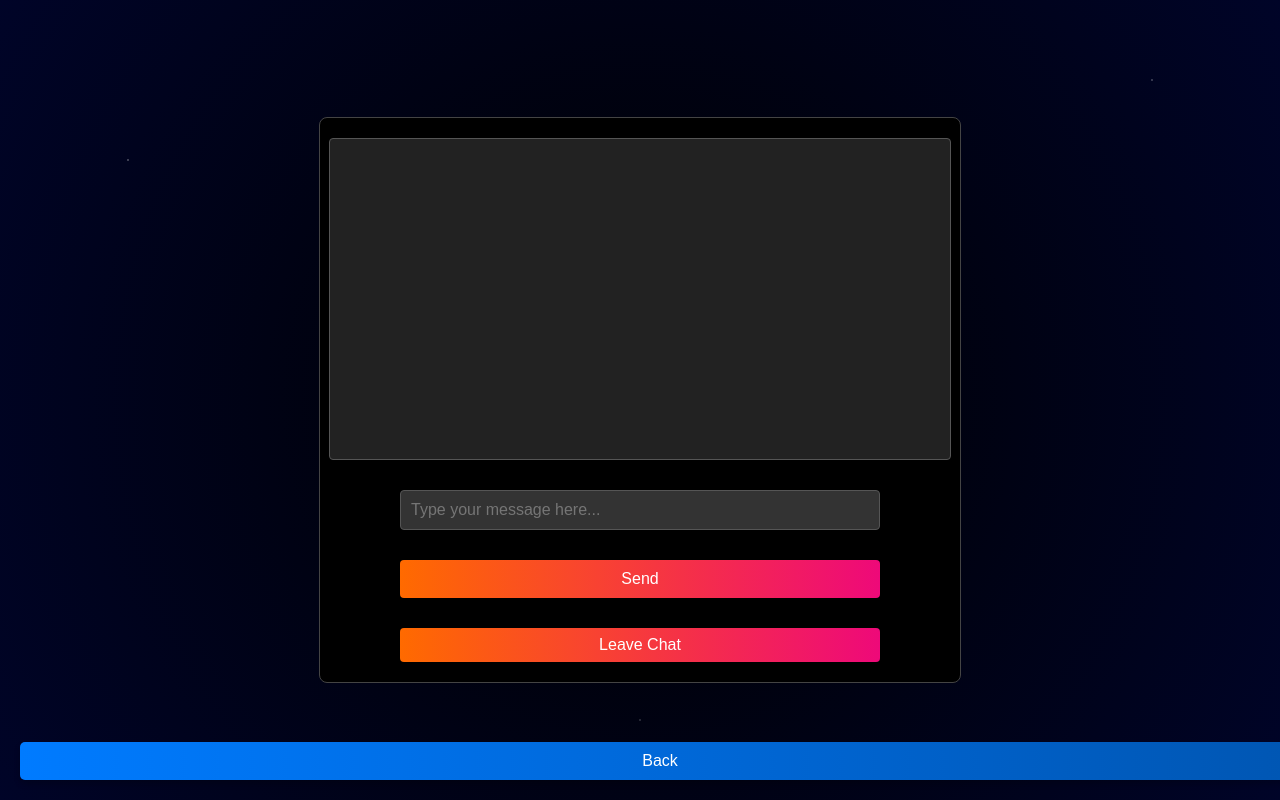
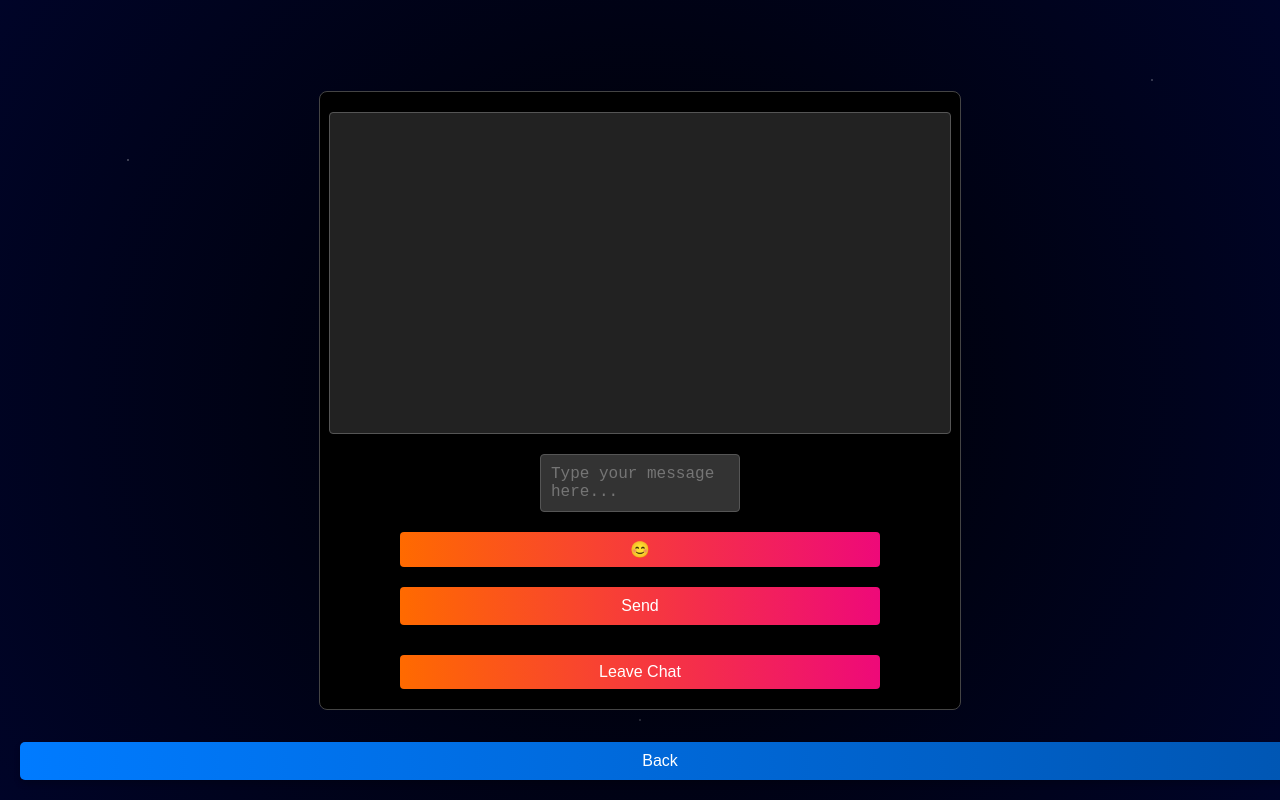
Before and after one commit to ruehyder-dev/chatapp, a website: page minimal-express-app/public/chatbox.html in a window 1280 px wide. Drawn offline with Linux system fonts and the light colour scheme; no server answers.

Commit message:
added dynamic response bar

```diff
--- a/minimal-express-app/public/chatbox.html
+++ b/minimal-express-app/public/chatbox.html
@@ -20,9 +20,11 @@
 
     <!-- Message input and buttons -->
     <div class="message-input-container">
-      <input type="text" id="message-input" placeholder="Type your message here..." />
+      <textarea id="message-input" placeholder="Type your message here..."></textarea>
+      <button id="emoji-button" class="button">😊</button> <!-- Emoji button -->
       <button id="send-button" class="button">Send</button>
       <button id="leave-button" class="button leave-button">Leave Chat</button>
+      <div id="emoji-picker" class="emoji-picker" style="display: none;"></div> <!-- Emoji picker container -->
     </div>
   </div>
 </body>
--- a/minimal-express-app/public/chatbox.js
+++ b/minimal-express-app/public/chatbox.js
@@ -259,3 +259,53 @@ document.addEventListener("DOMContentLoaded", () => {
   // Connect to the WebSocket server
   connectWebSocket();
 });
+
+function adjustTextareaWidth() {
+  const messageInput = document.getElementById("message-input");
+
+  // Create a temporary span element to measure the text width
+  const tempSpan = document.createElement("span");
+  tempSpan.style.visibility = "hidden"; // Hide the span
+  tempSpan.style.whiteSpace = "pre"; // Preserve spaces
+  tempSpan.style.font = window.getComputedStyle(messageInput).font; // Match the textarea's font style
+  tempSpan.textContent = messageInput.value || " "; // Use the textarea's value or a single space if empty
+
+  document.body.appendChild(tempSpan); // Add the span to the DOM to measure its width
+  const textWidth = tempSpan.offsetWidth; // Get the width of the text
+  document.body.removeChild(tempSpan); // Remove the span from the DOM
+
+  // Set the textarea's width dynamically, with a minimum width
+  messageInput.style.width = Math.max(200, textWidth + 20) + "px"; // Minimum width of 200px, add padding
+}
+
+// Add event listener to adjust the textarea width dynamically
+document.addEventListener("DOMContentLoaded", () => {
+  const messageInput = document.getElementById("message-input");
+
+  // Adjust the width on input
+  messageInput.addEventListener("input", adjustTextareaWidth);
+
+  // Set the initial width
+  adjustTextareaWidth();
+});
+
+function adjustTextareaHeight() {
+  const messageInput = document.getElementById("message-input");
+
+  // Reset the height to auto to calculate the correct scrollHeight
+  messageInput.style.height = "auto";
+
+  // Set the height to match the content
+  messageInput.style.height = messageInput.scrollHeight + "px";
+}
+
+// Add event listener to adjust the textarea height dynamically
+document.addEventListener("DOMContentLoaded", () => {
+  const messageInput = document.getElementById("message-input");
+
+  // Adjust the height on input
+  messageInput.addEventListener("input", adjustTextareaHeight);
+
+  // Set the initial height
+  adjustTextareaHeight();
+});
--- a/minimal-express-app/public/styles.css
+++ b/minimal-express-app/public/styles.css
@@ -427,6 +427,36 @@ input:focus, button:hover {
   color: #fff; /* White text */
 }
 
+/* Ensure the input box has a minimum width and doesn't break the layout */
+#message-input {
+  min-width: 200px; /* Minimum width for the input box */
+  max-width: 100%; /* Prevent the input box from exceeding the container width */
+  padding: 10px; /* Add padding for better appearance */
+  font-size: 16px; /* Match the font size for better readability */
+  box-sizing: border-box; /* Include padding in width calculations */
+  transition: width 0.2s ease; /* Smooth transition when resizing */
+}
+
+/* Style the message input (textarea) */
+#message-input {
+  min-height: 40px; /* Minimum height for the textarea */
+  max-height: 200px; /* Optional: Limit the maximum height */
+  width: 100%; /* Ensure the textarea takes up the full width of the container */
+  padding: 10px; /* Add padding for better appearance */
+  font-size: 16px; /* Match the font size for better readability */
+  box-sizing: border-box; /* Include padding in width/height calculations */
+  resize: none; /* Prevent manual resizing */
+  overflow-y: auto; /* Add a scrollbar if the content exceeds the max height */
+  word-wrap: break-word; /* Ensure long words wrap properly */
+}
+
+/* Ensure the message input container stays aligned */
+.message-input-container {
+  display: flex;
+  align-items: center;
+  gap: 10px; /* Add spacing between the input and buttons */
+}
+
 #send-button {
   padding: 10px 20px;
   background-color: #007bff; /* Blue button */
```
